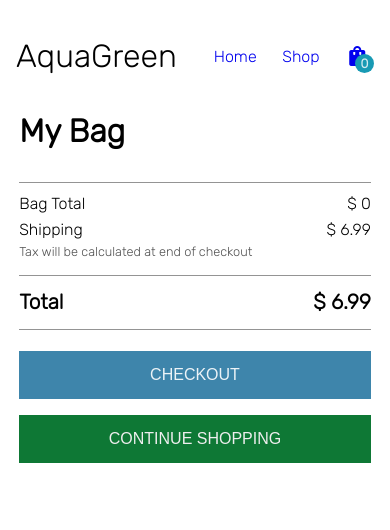
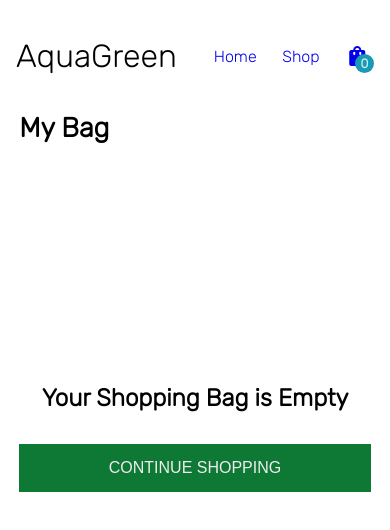
Before and after one commit to jon-ng0120/aquagreen, a React (Create React App) app: page /shopping-bag in a window 390 px wide. Shown: the top 530 px of the page. Built offline with nearby package versions, Linux system fonts and the light colour scheme.

Commit message:
Added mobile larger screen layout to cart component

```diff
--- a/src/Components/Cart/Cart.js
+++ b/src/Components/Cart/Cart.js
@@ -6,20 +6,39 @@ import styled from 'styled-components';
 
 const MainDiv = styled.div`
   padding: 0 1.2rem;
+  max-width: 75rem;
+  @media only screen and (min-width: 820px) {
+    margin: auto;
+    display: ${(props) => (props.emptyCart ? '#flex' : 'grid')};
+    grid-template-areas:
+      'cartTitle cartTitle'
+      'itemsDiv totalDiv'
+      'itemsDiv .'
+      'itemsDiv .';
+    grid-gap: 2rem;
+    grid-template-columns: 1fr 0.75fr;
+  }
+`;
+
+const CartTitle = styled.h2`
+  grid-area: cartTitle;
+  font-size: 1.7rem;
 `;
 
 const ItemsContainer = styled.div`
   margin-top: 2rem;
+  grid-area: itemsDiv;
 `;
 
 const TotalDiv = styled.div`
   display: flex;
   flex-direction: column;
   justify-content: space-between;
-  margin-top: 1rem;
+  margin-top: 2rem;
   border-top: 1px solid #949494;
   padding: 0.5rem 0;
   line-height: 1.6;
+  grid-area: totalDiv;
   & div {
     display: flex;
     justify-content: space-between;
@@ -55,8 +74,18 @@ const CheckoutBtn = styled.button`
   }
 `;
 
+const EmptyBagDiv = styled.div`
+  text-align: center;
+`;
+
+const EmptyBagMessage = styled.h2`
+  margin-top: 15rem;
+  margin-bottom: 1rem;
+`;
+
 const ContinueShopping = styled.button`
   width: 100%;
+  max-width: 992px;
   font-size: 1rem;
   height: 3rem;
   cursor: pointer;
@@ -75,9 +104,17 @@ const Cart = () => {
   const cartItems = cartCtx.items;
   const cartTotal = cartCtx.totalPrice + cartCtx.shipping;
 
+  const ContinueShoppingBtn = (
+    <Link to="/catalog?difficulty=&lighting=&position=">
+      <ContinueShopping>CONTINUE SHOPPING</ContinueShopping>
+    </Link>
+  );
+
   return (
-    <MainDiv>
-      <h1>My Bag</h1>
+    <MainDiv emptyCart={cartItems.length < 1 ? true : false}>
+      <CartTitle>My Bag</CartTitle>
+      {cartItems.length >= 1 ? (
+        <React.Fragment>
           <ItemsContainer>
             {cartItems.map((item) => {
               return (
@@ -107,12 +144,16 @@ const Cart = () => {
               <p>Total</p>
               <p>$ {cartTotal.toFixed(2)}</p>
             </PriceDiv>
+            <CheckoutBtn>CHECKOUT</CheckoutBtn>
+            {ContinueShoppingBtn}
           </TotalDiv>
-      <CheckoutBtn>CHECKOUT</CheckoutBtn>
-
-      <Link to="/catalog?difficulty=&lighting=&position=">
-        <ContinueShopping>CONTINUE SHOPPING</ContinueShopping>
-      </Link>
+        </React.Fragment>
+      ) : (
+        <EmptyBagDiv>
+          <EmptyBagMessage>Your Shopping Bag is Empty</EmptyBagMessage>
+          {ContinueShoppingBtn}
+        </EmptyBagDiv>
+      )}
     </MainDiv>
   );
 };
--- a/src/Components/Cart/CartItem.js
+++ b/src/Components/Cart/CartItem.js
@@ -7,7 +7,8 @@ const ItemContainer = styled.div`
   align-items: center;
   position: relative;
   height: 10rem;
-  box-shadow: rgba(0, 0, 0, 0.24) 0px 3px 8px;
+  box-shadow: rgba(0, 0, 0, 0.02) 0px 1px 3px 0px,
+    rgba(27, 31, 35, 0.15) 0px 0px 0px 1px;
   padding: 0.5rem;
   margin-bottom: 1rem;
 `;
@@ -35,7 +36,7 @@ const ItemName = styled.p`
 `;
 
 const Price = styled.p`
-  font-weight: 500;
+  font-weight: 600;
   color: #004f23;
   font-size: 1rem;
 `;
@@ -120,7 +121,7 @@ const CartItem = (props) => {
       <InfoDiv>
         <div>
           <ItemName>{item.name}</ItemName>
-          <Price>${item.price}</Price>
+          <Price>$ {item.price}</Price>
         </div>
         <QuantityDiv>
           <button onClick={decrementItem}>-</button>
--- a/src/Components/Catalog.js
+++ b/src/Components/Catalog.js
@@ -8,7 +8,7 @@ const Container = styled.div`
   /* display: flex; */
   /* flex-direction: column; */
   margin: auto;
-  max-width: 1200px;
+  max-width: 75rem;
   padding: 1.5rem;
 `;
 
--- a/src/Components/DetailedCardView.js
+++ b/src/Components/DetailedCardView.js
@@ -5,12 +5,27 @@ import CartContext from '../store/cart-context';
 
 const MainDiv = styled.div`
   padding: 0 1.2rem;
+  max-width: 70rem;
+  margin: auto;
+
+  @media only screen and (min-width: 992px) {
+    display: grid;
+    grid-template-areas:
+      'imageDiv nameDiv'
+      'imageDiv price'
+      'imageDiv quantityDiv'
+      'imageDiv addCartBtnDiv'
+      'imageDiv descriptionDiv';
+  }
+  grid-template-rows: 5rem 2rem 5rem 3rem 1fr;
+  grid-template-columns: 1fr 1fr;
 `;
 
 const NameDiv = styled.div`
   display: flex;
   align-items: center;
   justify-content: space-between;
+  grid-area: nameDiv;
   & h2 {
     font-size: 1.5rem;
     font-weight: 500;
@@ -20,7 +35,6 @@ const NameDiv = styled.div`
 const ReviewsDiv = styled.div`
   display: flex;
   justify-content: end;
-  min-width: 40%;
 
   & div {
     display: flex;
@@ -45,10 +59,15 @@ const Star = styled.span`
 const ImageDiv = styled.div`
   text-align: center;
   margin: 1rem 0;
+  grid-area: imageDiv;
   & img {
     max-width: 28rem;
     max-height: 28rem;
     width: 100%;
+    @media only screen and (min-width: 992px) {
+      max-height: 32rem;
+      max-width: 32rem;
+    }
   }
 `;
 
@@ -56,6 +75,7 @@ const Price = styled.p`
   font-size: 1.2rem;
   color: #00781c;
   font-weight: 600;
+  grid-area: price;
 `;
 
 const AddCartBtn = styled.button`
@@ -78,6 +98,7 @@ const QuantityDiv = styled.div`
   align-items: center;
   height: 2.5rem;
   margin: 1rem 0;
+  grid-area: quantityDiv;
   & p {
     margin-top: -0.2rem;
   }
@@ -92,11 +113,17 @@ const QuantityDiv = styled.div`
   }
 `;
 
+const AddCartBtnDiv = styled.div`
+  grid-area: addCartBtnDiv;
+`;
+
 const DescriptionDiv = styled.div`
   margin: 1rem 0;
   padding: 1rem 0;
   border-top: 1px solid #dadada;
   border-bottom: 1px solid #dadada;
+  line-height: 1.5;
+  grid-area: descriptionDiv;
   & h3 {
     margin-bottom: 0.8rem;
   }
@@ -186,9 +213,9 @@ const DetailedCardView = () => {
           <option value="25">25</option>
         </select>
       </QuantityDiv>
-      <div>
+      <AddCartBtnDiv>
         <AddCartBtn onClick={addCartHandler}>ADD TO CART</AddCartBtn>
-      </div>
+      </AddCartBtnDiv>
 
       <DescriptionDiv>
         <h3>Description</h3>
--- a/src/Components/Filter/Accordion.js
+++ b/src/Components/Filter/Accordion.js
@@ -15,11 +15,8 @@ const FilterTitle = styled.div`
   align-items: center;
   justify-content: space-between;
   cursor: pointer;
-
-  & p {
-    font-size: 1.2rem;
-    font-weight: 600;
-  }
+  font-weight: 600;
+  font-size: 1.2rem;
 `;
 
 const FilterList = styled.ul`
```
Lines whose indentation alone changed are shown as unchanged.
